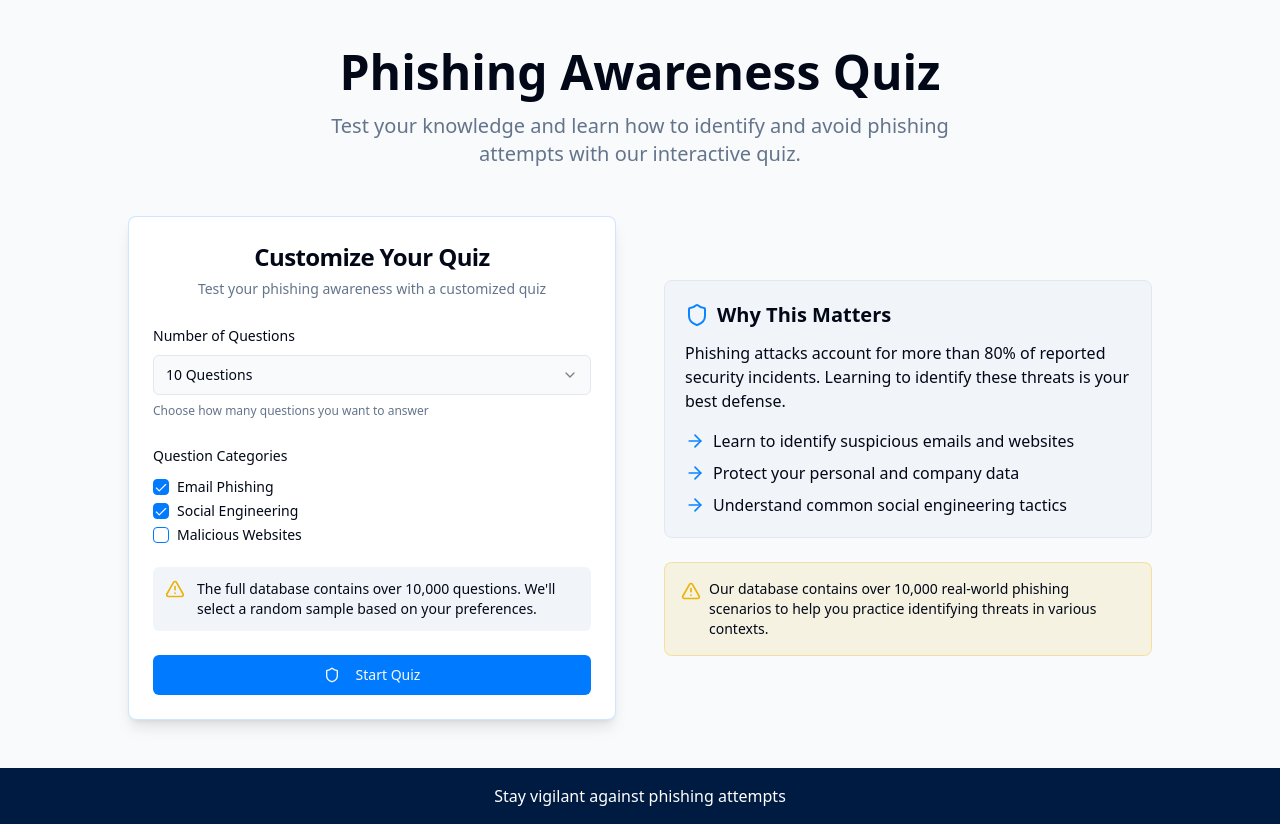
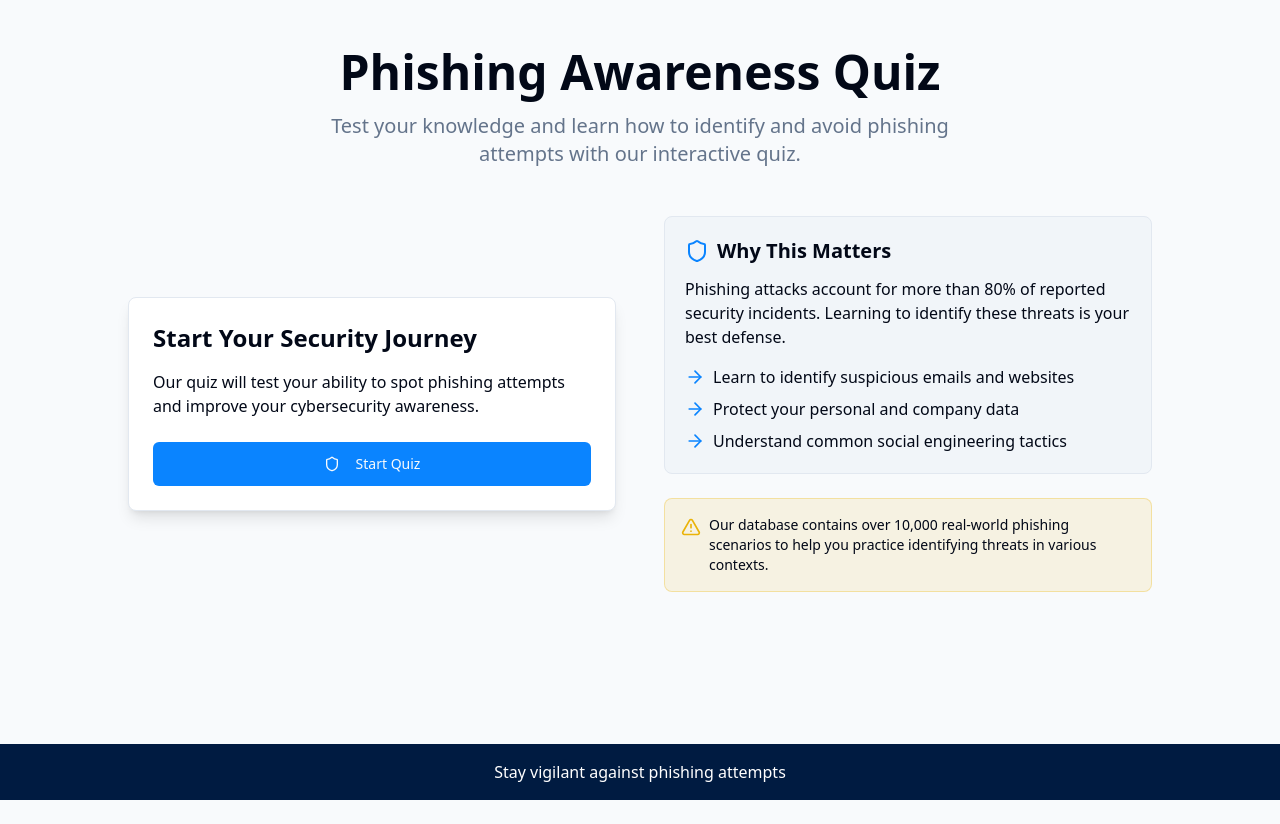
Before and after one commit to Binary0101Devil/quizzy-phishaware, a React (Vite) app: page / in a window 1280 px wide. After the commit the page ends 800 px from the top, so only its background shows below. Built offline with nearby package versions, Linux system fonts and the light colour scheme.

Commit message:
Refactor: Use previous homepage design
Revert to the previous homepage design and display it when the "Start Quiz" button is clicked.

```diff
--- a/src/App.tsx
+++ b/src/App.tsx
@@ -4,6 +4,7 @@ import { Toaster as Sonner } from "@/components/ui/sonner";
 import { TooltipProvider } from "@/components/ui/tooltip";
 import { QueryClient, QueryClientProvider } from "@tanstack/react-query";
 import { BrowserRouter, Routes, Route } from "react-router-dom";
+import Homepage from "./pages/Homepage";
 import Index from "./pages/Index";
 import Quiz from "./pages/Quiz";
 import Results from "./pages/Results";
@@ -18,7 +19,8 @@ const App = () => (
       <Sonner />
       <BrowserRouter>
         <Routes>
-          <Route path="/" element={<Index />} />
+          <Route path="/" element={<Homepage />} />
+          <Route path="/config" element={<Index />} />
           <Route path="/quiz" element={<Quiz />} />
           <Route path="/results" element={<Results />} />
           {/* ADD ALL CUSTOM ROUTES ABOVE THE CATCH-ALL "*" ROUTE */}
--- /dev/null
+++ b/src/pages/Homepage.tsx
@@ -0,0 +1,86 @@
+
+import { useNavigate } from "react-router-dom";
+import { Button } from "@/components/ui/button";
+import { ArrowRight, Shield, AlertTriangle, FileText } from "lucide-react";
+
+const Homepage = () => {
+  const navigate = useNavigate();
+
+  return (
+    <div className="min-h-screen flex flex-col bg-background">
+      <div className="container mx-auto px-4 py-12 flex-grow">
+        <div className="max-w-5xl mx-auto">
+          <div className="text-center mb-12">
+            <h1 className="text-4xl md:text-5xl font-extrabold mb-4 text-foreground">
+              Phishing Awareness Quiz
+            </h1>
+            <p className="text-xl text-muted-foreground max-w-2xl mx-auto">
+              Test your knowledge and learn how to identify and avoid phishing attempts with our interactive quiz.
+            </p>
+          </div>
+
+          <div className="grid md:grid-cols-2 gap-12 items-center">
+            <div className="order-2 md:order-1">
+              <div className="bg-card p-6 rounded-lg shadow-lg border border-border">
+                <h2 className="text-2xl font-bold mb-4">Start Your Security Journey</h2>
+                <p className="mb-6">
+                  Our quiz will test your ability to spot phishing attempts and improve your cybersecurity awareness.
+                </p>
+                <Button
+                  onClick={() => navigate("/config")}
+                  className="w-full bg-cyber-blue hover:bg-cyber-blue/90"
+                  size="lg"
+                >
+                  <Shield className="mr-2" /> Start Quiz
+                </Button>
+              </div>
+            </div>
+
+            <div className="space-y-6 order-1 md:order-2">
+              <div className="bg-muted p-5 rounded-lg border border-border">
+                <h2 className="text-xl font-bold mb-3 flex items-center">
+                  <Shield className="mr-2 text-cyber-blue" />
+                  Why This Matters
+                </h2>
+                <p className="mb-4">
+                  Phishing attacks account for more than 80% of reported security incidents. Learning to identify these threats is your best defense.
+                </p>
+                <ul className="space-y-2">
+                  <li className="flex items-start">
+                    <ArrowRight className="h-5 w-5 text-cyber-blue mr-2 mt-0.5 flex-shrink-0" />
+                    <span>Learn to identify suspicious emails and websites</span>
+                  </li>
+                  <li className="flex items-start">
+                    <ArrowRight className="h-5 w-5 text-cyber-blue mr-2 mt-0.5 flex-shrink-0" />
+                    <span>Protect your personal and company data</span>
+                  </li>
+                  <li className="flex items-start">
+                    <ArrowRight className="h-5 w-5 text-cyber-blue mr-2 mt-0.5 flex-shrink-0" />
+                    <span>Understand common social engineering tactics</span>
+                  </li>
+                </ul>
+              </div>
+
+              <div className="bg-yellow-500/10 p-4 rounded-lg border border-yellow-500/30">
+                <div className="flex items-start">
+                  <AlertTriangle className="h-5 w-5 text-yellow-500 mr-2 mt-0.5 flex-shrink-0" />
+                  <p className="text-sm">
+                    Our database contains over 10,000 real-world phishing scenarios to help you practice identifying threats in various contexts.
+                  </p>
+                </div>
+              </div>
+            </div>
+          </div>
+        </div>
+      </div>
+
+      <footer className="bg-cyber-navy text-white py-4 mt-auto">
+        <div className="container mx-auto px-4 text-center">
+          <p>Stay vigilant against phishing attempts</p>
+        </div>
+      </footer>
+    </div>
+  );
+};
+
+export default Homepage;
--- a/src/pages/Index.tsx
+++ b/src/pages/Index.tsx
@@ -1,7 +1,6 @@
 
 import QuizConfig from "@/components/QuizConfig";
-import { Button } from "@/components/ui/button";
-import { ArrowRight, Shield, AlertTriangle, FileText } from "lucide-react";
+import { Shield } from "lucide-react";
 
 const Index = () => {
   return (
@@ -9,53 +8,16 @@ const Index = () => {
       <div className="container mx-auto px-4 py-12 flex-grow">
         <div className="max-w-5xl mx-auto">
           <div className="text-center mb-12">
-            <h1 className="text-4xl md:text-5xl font-extrabold mb-4 text-foreground">
-              Phishing Awareness Quiz
+            <h1 className="text-3xl md:text-4xl font-bold mb-4 text-foreground">
+              Customize Your Phishing Quiz
             </h1>
-            <p className="text-xl text-muted-foreground max-w-2xl mx-auto">
-              Test your knowledge and learn how to identify and avoid phishing attempts with our interactive quiz.
+            <p className="text-lg text-muted-foreground max-w-2xl mx-auto">
+              Select your quiz preferences below to begin testing your phishing awareness skills.
             </p>
           </div>
 
-          <div className="grid md:grid-cols-2 gap-12 items-center">
-            <div className="order-2 md:order-1">
-              <QuizConfig />
-            </div>
-
-            <div className="space-y-6 order-1 md:order-2">
-              <div className="bg-muted p-5 rounded-lg border border-border">
-                <h2 className="text-xl font-bold mb-3 flex items-center">
-                  <Shield className="mr-2 text-cyber-blue" />
-                  Why This Matters
-                </h2>
-                <p className="mb-4">
-                  Phishing attacks account for more than 80% of reported security incidents. Learning to identify these threats is your best defense.
-                </p>
-                <ul className="space-y-2">
-                  <li className="flex items-start">
-                    <ArrowRight className="h-5 w-5 text-cyber-blue mr-2 mt-0.5 flex-shrink-0" />
-                    <span>Learn to identify suspicious emails and websites</span>
-                  </li>
-                  <li className="flex items-start">
-                    <ArrowRight className="h-5 w-5 text-cyber-blue mr-2 mt-0.5 flex-shrink-0" />
-                    <span>Protect your personal and company data</span>
-                  </li>
-                  <li className="flex items-start">
-                    <ArrowRight className="h-5 w-5 text-cyber-blue mr-2 mt-0.5 flex-shrink-0" />
-                    <span>Understand common social engineering tactics</span>
-                  </li>
-                </ul>
-              </div>
-
-              <div className="bg-yellow-500/10 p-4 rounded-lg border border-yellow-500/30">
-                <div className="flex items-start">
-                  <AlertTriangle className="h-5 w-5 text-yellow-500 mr-2 mt-0.5 flex-shrink-0" />
-                  <p className="text-sm">
-                    Our database contains over 10,000 real-world phishing scenarios to help you practice identifying threats in various contexts.
-                  </p>
-                </div>
-              </div>
-            </div>
+          <div className="flex justify-center">
+            <QuizConfig />
           </div>
         </div>
       </div>
```
